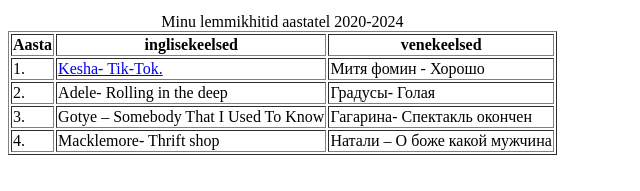
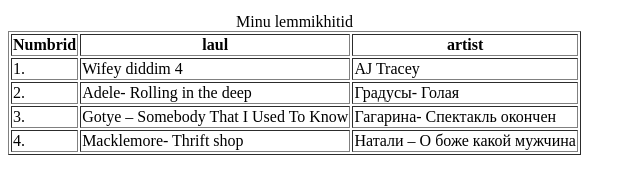
Before and after one commit to Alfredfrey1/Alfredfre1y.github.io, a plain HTML site: page index.html in a window 1280 px wide. Shown: the part 443-634 px from the top of the page, without its empty margins (0-640 px from the left). Drawn offline with Linux system fonts and the light colour scheme.

Commit message:
Update index.html
dfrgr

```diff
--- a/index.html
+++ b/index.html
@@ -16,14 +16,14 @@
 <title> minu lemmik laulud</title>
 
 <table border="1">
-   <caption>Minu lemmikhitid aastatel 2020-2024</caption>
+   <caption>Minu lemmikhitid </caption>
    <tbody><tr>
-    <th>Aasta</th>
-    <th>inglisekeelsed</th>
-    <th>venekeelsed</th>
+    <th>Numbrid</th>
+    <th>laul</th>
+    <th>artist</th>
    </tr>
-   <tr><td>1.</td><td><a href="https://youtu.be/iP6XpLQM2Cs">Kesha- Tik-Tok.
-   </a></td><td>Митя фомин - Хорошо</td></tr>
+   <tr><td>1.</td><td> Wifey diddim 4
+   </a></td><td>AJ Tracey</td></tr>
    <tr><td>2.</td><td>Adele- Rolling in the deep</td><td>Градусы- Голая</td></tr>
    <tr><td>3.</td><td>Gotye – Somebody That I Used To Know</td><td>Гагарина- Спектакль окончен</td></tr>
    <tr><td>4.</td><td>Macklemore- Thrift shop</td><td>Натали – О боже какой мужчина</td></tr>
```
